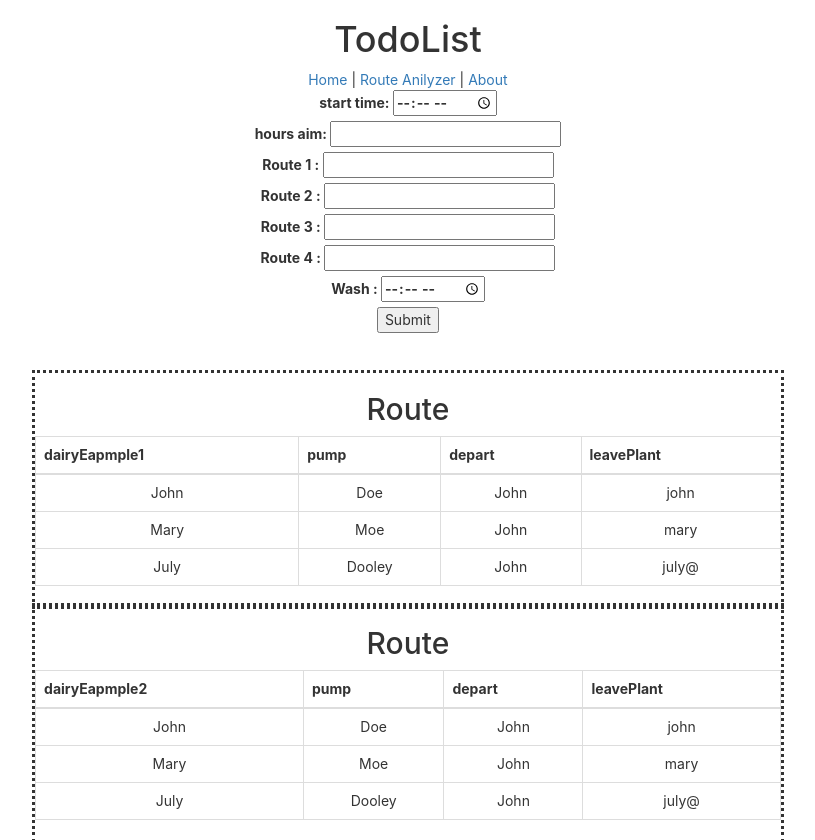
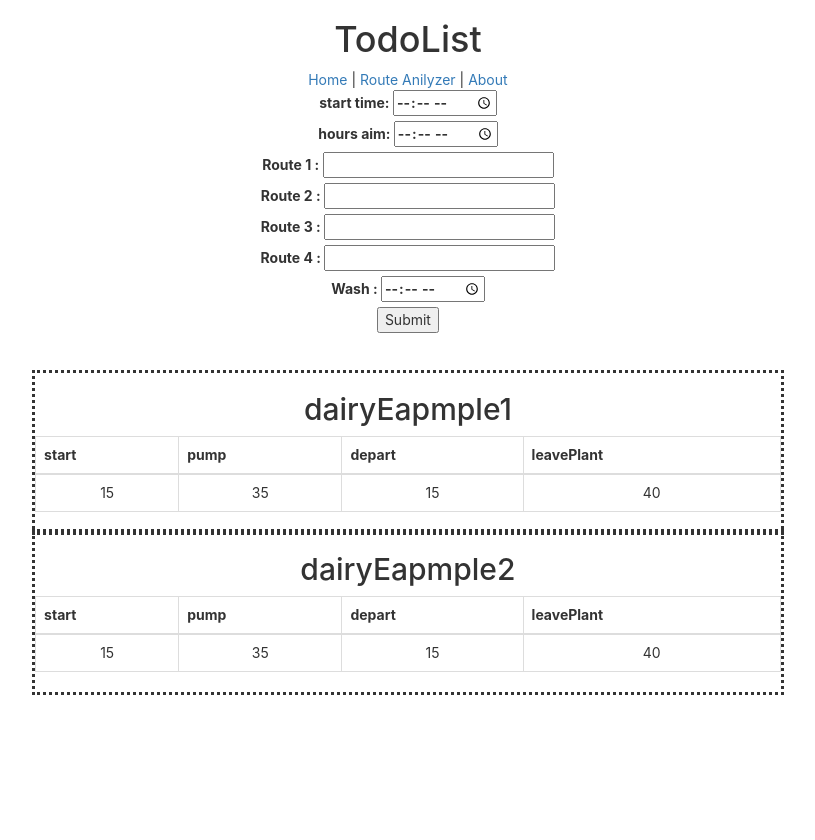
Before and after one commit to migs120/Liston-react, a React (Create React App) app: page /Route_anilyzer in a window 1280 px wide. Shown: the whole page, without its empty margins (232-1047 px from the left). After the commit the page ends 800 px from the top, so only its background shows below. Built offline with nearby package versions, Linux system fonts and the light colour scheme.

Commit message:
making getTime function works but neet a bit touches

```diff
--- a/src/components/RouteAnilyzer/routeAnilyzeForm.js
+++ b/src/components/RouteAnilyzer/routeAnilyzeForm.js
@@ -42,7 +42,7 @@ class RouteAnilyzeForm extends React.Component {
 
                                                                           <label>
                                                                             hours aim:{ ' '}
-                                                                            <input type="number" ref={(input) => this.hourAim = input} />
+                                                                            <input type="time" ref={(input) => this.hourAim = input} />
                                                                           </label><br/>
 
                                                                           <label>
--- a/src/components/RouteAnilyzer/routeAnilyzeTable.js
+++ b/src/components/RouteAnilyzer/routeAnilyzeTable.js
@@ -13,14 +13,14 @@ class RouteAnilyzeTable extends React.Component {
 
                                                                                   <div key={route.key} className="seebox col-12">
 
-                                                                    <h2>Route </h2>
+                                                                    <h2>{route.name}</h2>
 
 
                                                                       <table className="table table-bordered">
 
                                                                             <thead>
                                                                               <tr>
-                                                                                <th>{route.name}</th>
+                                                                                <th>start</th>
                                                                                 <th>pump</th>
                                                                                 <th>depart</th>
                                                                                 <th>leavePlant</th>
@@ -30,23 +30,12 @@ class RouteAnilyzeTable extends React.Component {
 
                                                                             <tbody>
                                                                               <tr>
-                                                                                <td>John</td>
-                                                                                <td>Doe</td>
-                                                                                <td>John</td>
-                                                                                <td>john</td>
+                                                                                <td>{route.to}</td>
+                                                                                <td>{route.pump}</td>
+                                                                                <td>{route.from}</td>
+                                                                                <td>{route.unload}</td>
                                                                               </tr>
-                                                                              <tr>
-                                                                                <td>Mary</td>
-                                                                                <td>Moe</td>
-                                                                                <td>John</td>
-                                                                                <td>mary</td>
-                                                                              </tr>
-                                                                              <tr>
-                                                                                <td>July</td>
-                                                                                <td>Dooley</td>
-                                                                                <td>John</td>
-                                                                                <td>july@</td>
-                                                                              </tr>
+
                                                                             </tbody>
 
 
--- a/src/components/RouteAnilyzer/route_anilyze.js
+++ b/src/components/RouteAnilyzer/route_anilyze.js
@@ -105,13 +105,31 @@ var Routes = {
                         },
             }
 
-                                                               //var RoutesAssign;
+function getTime(stime,adOrTake){
+
+                          var  date1 = ""+new Date()
+                          var  dateGrab = date1.indexOf(':')
+                          var  dateInsert = date1.slice(0,dateGrab-2)
+                          var  date2 = ''+new Date(dateInsert+' '+stime)
+                          var  dateGrab2 = date2.lastIndexOf(":")
+                          var dateInsert2 = date2.slice(0,dateGrab2)
+                          var dateCal2 = new Date(dateInsert2).getMinutes()+adOrTake
+                          var dateCal3 = new Date(dateInsert2).setMinutes(dateCal2)
+                          var dateFin1 = new Date(dateCal3)
+                          //var dateFinIndex = (""+dateFin1).lastIndexOf(":")
+                          //var dateFin4 = ""+dateFin1.slice(0,dateFinIndex)
+                          console.log(dateFin1)
+
+
+                       }
 
 function runTimeA(prop){
 
                         console.log(prop)
-                        var obNew = []
-                        var list = [prop.Route1,prop.Route2,prop.Route3,prop.Route4]
+                        var obNew = [];
+                        var hourAim = prop.hourAim;
+                        var startTime = prop.startTime;
+                        var list = [prop.Route1,prop.Route2,prop.Route3,prop.Route4];
                         for (var i = 0;  i < list.length;  i++) {
 
                                                                obNew.push(
@@ -129,6 +147,13 @@ function runTimeA(prop){
 
                                                                 }
 
+                        for (var i2 = list.length-1;  i2 > 0;  i2--) {
+
+                                                                     console.log(obNew[i2])
+
+                                                                  }
+                        getTime(startTime)
+
                         return obNew
 
                     }
```
